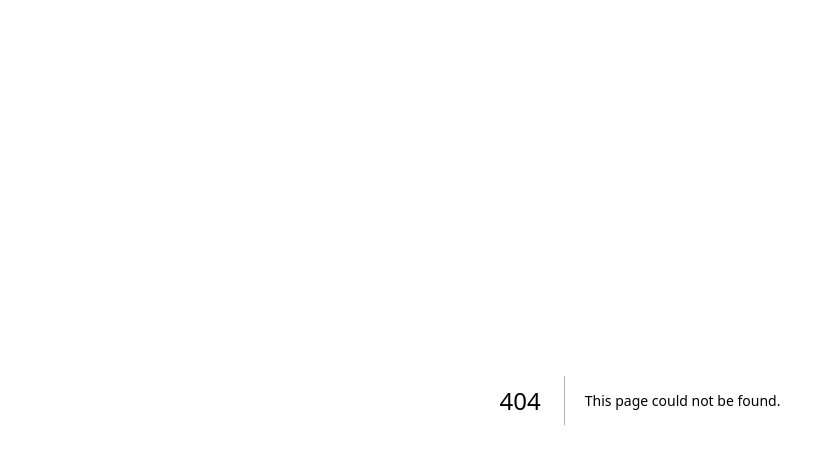
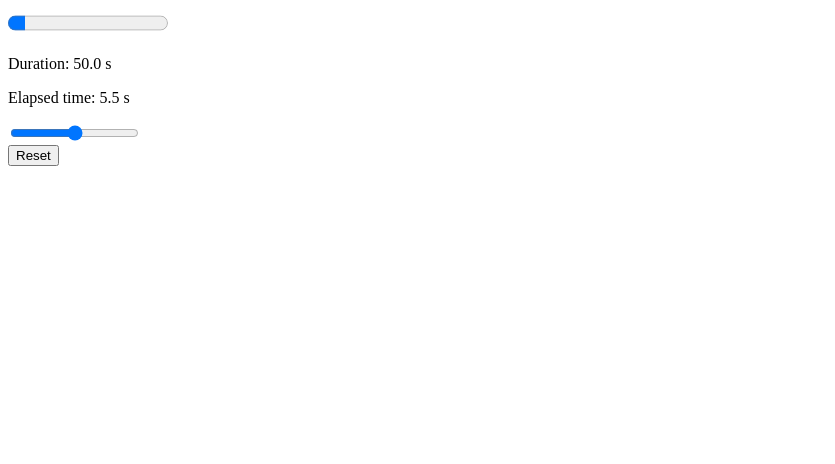
Before and after one commit to alexbasson/7gui-nextjs, a Next.js app: page /timer in a window 1280 px wide. Before the commit this address had no page. Shown: the top 464 px of the page, without its empty margins (0-835 px from the left). Built offline with nearby package versions, Linux system fonts and the light colour scheme.

Commit message:
Implement Timer task

```diff
--- /dev/null
+++ b/src/app/timer/page.tsx
@@ -0,0 +1,9 @@
+import Timer from "@/app/timer/timer";
+
+export default function Page() {
+  return (
+    <div>
+      <Timer />
+    </div>
+  )
+}
--- /dev/null
+++ b/src/app/timer/timer.tsx
@@ -0,0 +1,52 @@
+'use client'
+
+import {ChangeEvent, useState} from "react";
+
+export default function Timer() {
+  const interval = 10
+
+  const startTimer = (): number => {
+    setTimeout(() => {
+      if(elapsedTime < duration) {
+        setElapsedTime(elapsedTime + interval)
+      }
+    }, interval)
+    return 0
+  }
+
+  const [elapsedTime, setElapsedTime] = useState(startTimer())
+  const [duration, setDuration] = useState(50000)
+
+  const handleDurationChange = (event: ChangeEvent<HTMLInputElement>) => {
+    event.preventDefault()
+
+    setDuration(parseInt(event.target.value) ?? 50000)
+  }
+
+  const handleReset = () => {
+    setElapsedTime(0)
+  }
+
+  const formatTime = (time: number): string => {
+    return (time / 1000).toFixed(1)
+  }
+
+  return (
+    <div>
+      <progress value={elapsedTime / duration} style={{height: '30px'}}></progress>
+
+      <div>
+        <p>Duration: {formatTime(duration)} s</p>
+        <p>Elapsed time: {formatTime(elapsedTime)} s</p>
+      </div>
+
+      <div>
+        <input value={duration} onChange={handleDurationChange} type='range' min='0' max='100000'/>
+      </div>
+
+      <div>
+      <button onClick={handleReset}>Reset</button>
+      </div>
+    </div>
+  )
+}
```
